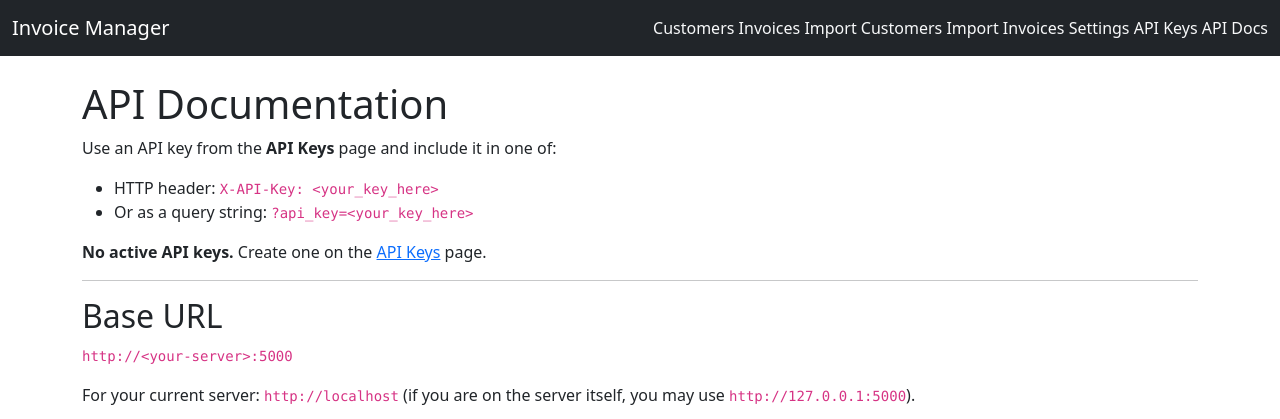
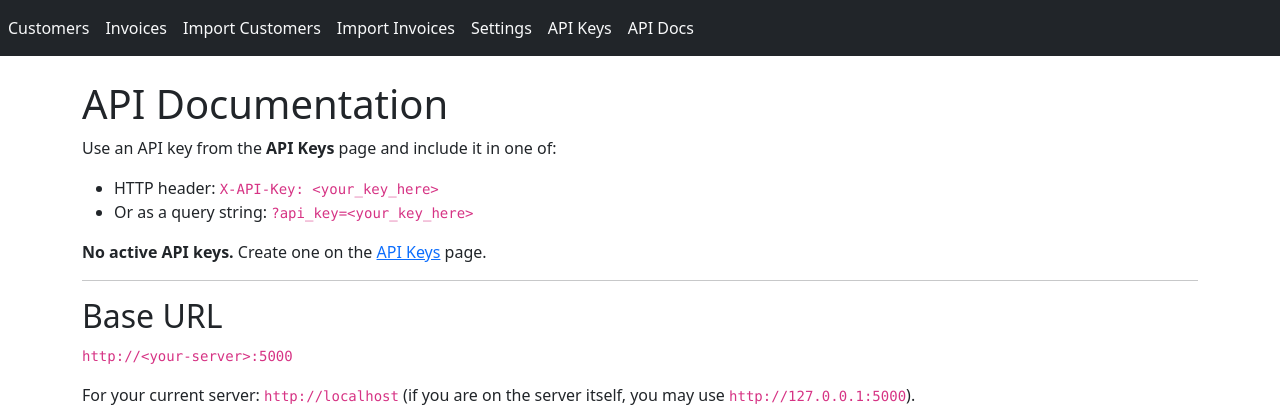
Before and after one commit to tegwin/cgtinvoicemanager, a Flask app: page /api/docs in a window 1280 px wide. Shown: the top 419 px of the page. Run offline with Flask 3, Linux system fonts and the light colour scheme.

Commit message:
Improve NavBar Layout

```diff
--- a/invoice_manager/templates/base.html
+++ b/invoice_manager/templates/base.html
@@ -8,18 +8,32 @@
 </head>
 <body>
 <nav class="navbar navbar-expand-lg navbar-dark bg-dark mb-4">
-  <div class="container-fluid">
-    <a class="navbar-brand" href="{{ url_for('index') }}">Invoice Manager</a>
-    <div>
-      <a class="nav-link d-inline text-light" href="{{ url_for('list_customers') }}">Customers</a>
-      <a class="nav-link d-inline text-light" href="{{ url_for('list_invoices') }}">Invoices</a>
-      <a class="nav-link d-inline text-light" href="{{ url_for('import_customers') }}">Import Customers</a>
-      <a class="nav-link d-inline text-light" href="{{ url_for('import_invoices') }}">Import Invoices</a>
-      <a class="nav-link d-inline text-light" href="{{ url_for('settings_view') }}">Settings</a>
-      <a class="nav-link d-inline text-light" href="{{ url_for('api_keys_list') }}">API Keys</a>
-      <a class="nav-link d-inline text-light" href="{{ url_for('api_docs') }}">API Docs</a>
-    </div>
-  </div>
+<div class="collapse navbar-collapse">
+  <ul class="navbar-nav me-auto mb-2 mb-lg-0">
+    <li class="nav-item">
+      <a class="nav-link text-light" href="{{ url_for('list_customers') }}">Customers</a>
+    </li>
+    <li class="nav-item">
+      <a class="nav-link text-light" href="{{ url_for('list_invoices') }}">Invoices</a>
+    </li>
+    <li class="nav-item">
+      <a class="nav-link text-light" href="{{ url_for('import_customers') }}">Import Customers</a>
+    </li>
+    <li class="nav-item">
+      <a class="nav-link text-light" href="{{ url_for('import_invoices') }}">Import Invoices</a>
+    </li>
+    <li class="nav-item">
+      <a class="nav-link text-light" href="{{ url_for('settings_view') }}">Settings</a>
+    </li>
+    <li class="nav-item">
+      <a class="nav-link text-light" href="{{ url_for('api_keys_list') }}">API Keys</a>
+    </li>
+    <li class="nav-item">
+      <a class="nav-link text-light" href="{{ url_for('api_docs') }}">API Docs</a>
+    </li>
+  </ul>
+</div>
+
 </nav>
 
 <div class="container">
```
